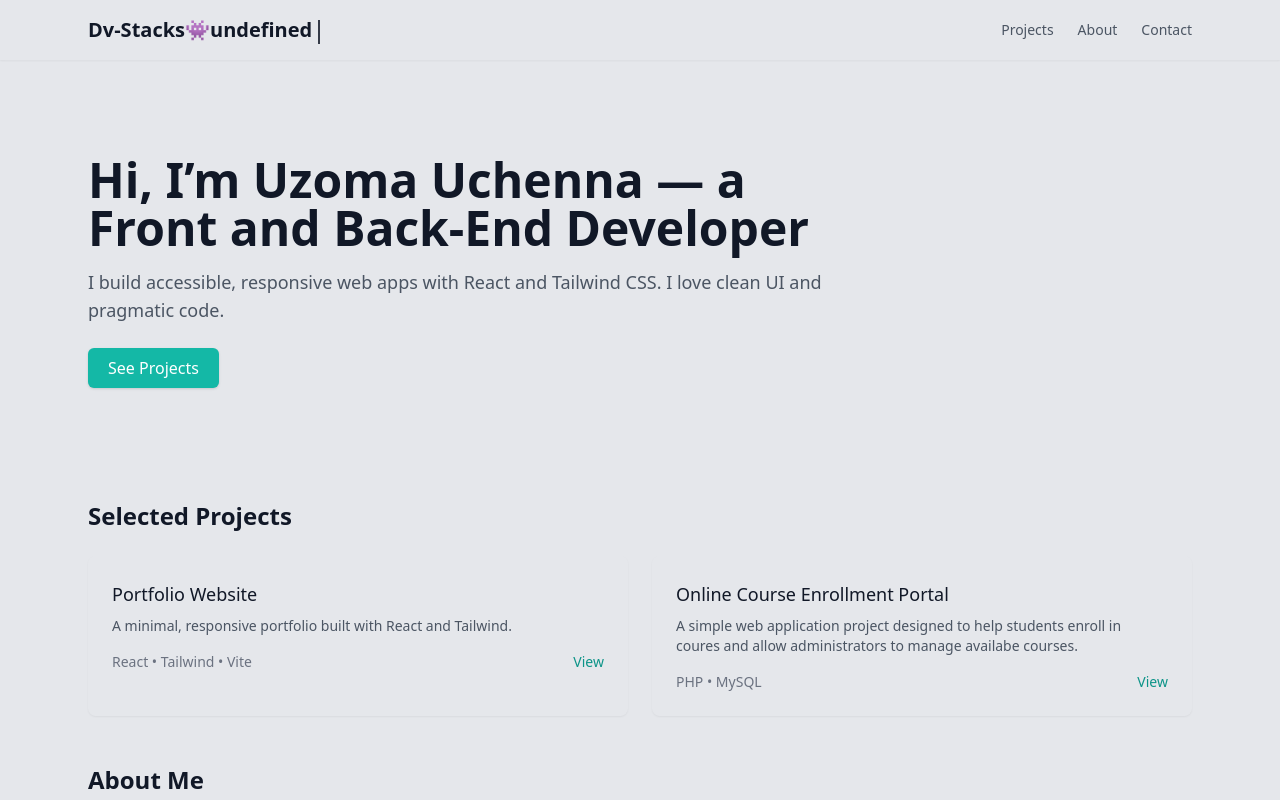
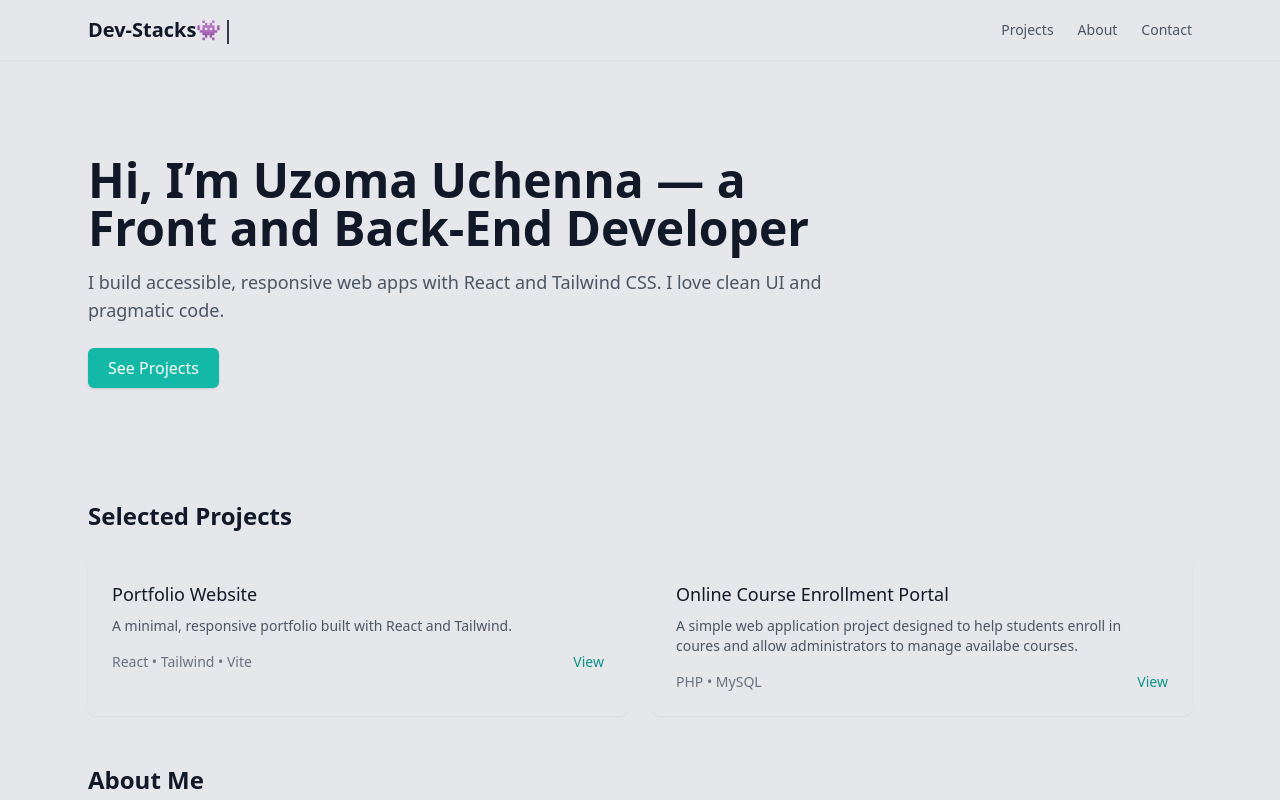
Before and after one commit to uchennauzoma2006-oss/portfolio-using-react, a React (Vite) app: page / in a window 1280 px wide. Shown: the top 800 px of the page. Built offline with nearby package versions, Linux system fonts and the light colour scheme; the HTML template or start-up script is replaced by a standard one.

Commit message:
fix: robust typing effect for header to ensure 'Dev-Stacks👾' types correctly

```diff
--- a/src/components/Header.jsx
+++ b/src/components/Header.jsx
@@ -6,14 +6,23 @@ export default function Header() {
   const [display, setDisplay] = useState('')
 
   useEffect(() => {
-    let i = 0
-    const interval = setInterval(() => {
-      setDisplay((prev) => prev + chars[i])
-      i += 1
-      if (i >= chars.length) clearInterval(interval)
-    }, 120)
-    return () => clearInterval(interval)
-  }, [])
+    let mounted = true
+    setDisplay('')
+
+    const type = (i = 0) => {
+      if (!mounted) return
+      if (i < chars.length) {
+        // build substring up to current index to avoid missing chars
+        setDisplay(chars.slice(0, i + 1).join(''))
+        setTimeout(() => type(i + 1), 100)
+      }
+    }
+
+    type(0)
+    return () => {
+      mounted = false
+    }
+  }, [fullText])
 
   return (
     <header className="bg-grey shadow-sm">
```
